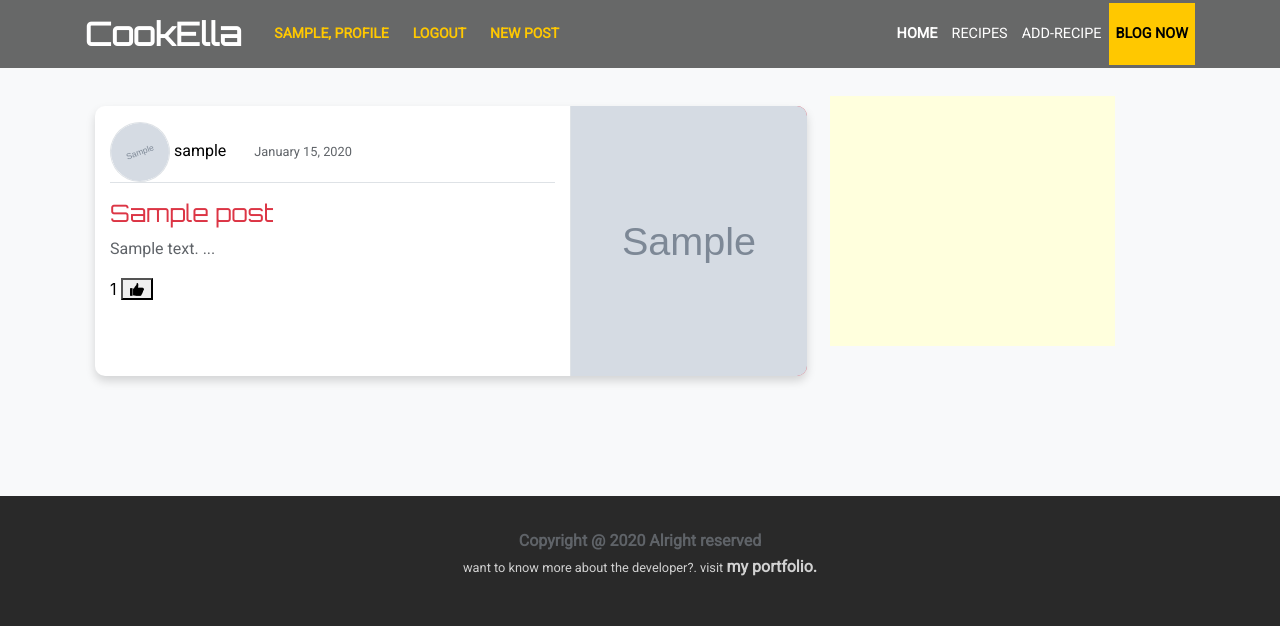
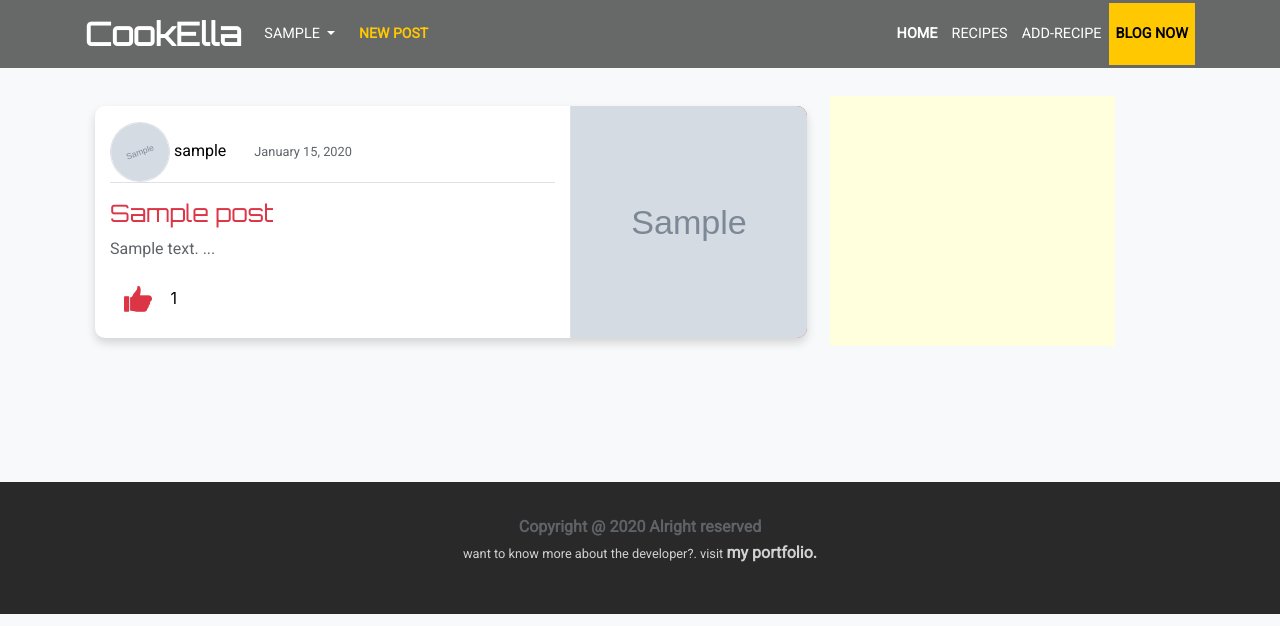
Before and after one commit to ndmichael/Social-Recipe-WebApp, a Django app: page /blog/ in a window 1280 px wide. Shown: the top 626 px of the page. Run offline with Django 3.2, Linux system fonts and the light colour scheme; a user stored in the database is signed in; tables that the repository leaves empty hold one stand-in row (values such as "Sample post"); grey boxes marked "Sample" are stand-in pictures; some libraries are stand-ins or nearby versions.

Commit message:
Fix liked button using ajax calls

```diff
--- a/blog/models.py
+++ b/blog/models.py
@@ -20,10 +20,12 @@ class Post(models.Model):
     date_published = models.DateTimeField(default=timezone.now)
     author = models.ForeignKey(User, on_delete=models.CASCADE)
     status = models.CharField(max_length=15, choices=STATUS_POST, default='published')
-    likes = models.ManyToManyField(User, default=None, related_name='user_like', blank=True)
+    likes = models.ManyToManyField(User,related_name='user_like', null=True, )
     like_count = models.BigIntegerField(default="0")
+    like_state = models.BooleanField(help_text="this set flag when page refreshes even after updating likes with json request")
     slug = models.SlugField(max_length=150,)
     image = models.ImageField(upload_to='post_images/%Y/%m/%d', default="",  blank=True, null=True)
+
 
     def __str__(self):
         return f"{self.title}"
--- a/blog/static/blog/css/blog.css
+++ b/blog/static/blog/css/blog.css
@@ -6,6 +6,10 @@
 	margin: 6em auto;
 }
 
+/* #like_button {
+	transform: translate(0, 30px);
+} */
+
 .general-style{
 	background-color: #fff;
 	border-radius: 10px;
@@ -13,7 +17,7 @@
 	color: black;
 	box-shadow: 0 5px 10px 0 rgba(0, 0, 0, .15);
 	transition: box-shadow .5s;
-	height: 270px;
+	max-height: 270px;
 	margin: 10px;
 }
 
@@ -51,7 +55,7 @@
 .general-style .product-img{
 	width:100%;
 	height: 100%;
-	max-height: 100%;
+	/* max-height: 100%; */
 	object-fit: cover;
 	object-position: center;
 }
--- a/blog/templates/blog/home.html
+++ b/blog/templates/blog/home.html
@@ -10,10 +10,11 @@
 
         <div class="col-12  col-md-12 col-lg-8">
             {% for post in posts %}
-            <div class="row general-style mr-md-2 mb-4" >
+            <div class="row general-style mr-md-2 mb-5">
                 <div class="col-sm-8 col-md-8 my-3">
                     <p class="border-bottom">
-                        <img src="{{ post.author.profile.photo_url }}" class="img-fluid img-thumbnail p-0 profile-pic" alt="..." />
+                        <img src="{{ post.author.profile.photo_url }}" class="img-fluid img-thumbnail p-0 profile-pic"
+                            alt="..." />
                         <a href="{% url 'profile' post.author.username %}" class="mr-4">
                             <span>
                                 {{ post.author }}
@@ -29,20 +30,15 @@
                     <p>
                         {{ post.content|truncatechars:100 }} ...
                     </p>
-                    <div>
-                        <span id="like_count{{ post.pk}}" class="like_count">{{post.like_count}}</span>
-                        <button type="submit" name="post_id" id="{{ post.pk }}"  value="{{ post.pk }}"
-                            class="icofont icofont-thumbs-up icofont-1x like_btn">
-                        </button>
-                        <!-- <button type="submit" name="post_id" id="{{ post.pk }}" value="{{ post.pk }}"
-                            class="icofont icofont-thumbs-up icofont-2x unliked_btn like">
-                            <small id="" class="text-muted total">{{ post.num_likes }}</small>
-                        </button> -->
+                    <div id="like_button">
+                        {% include "blog/likebutton.html" %}
                     </div>
                 </div>
-                <div class="col-12 col-sm-4 col-md-4 order-first order-sm-last border-left" style="background-color: #dc3545; padding: 0";>
+
+                <div class="col-12 col-sm-4 col-md-4 order-first order-sm-last border-left"
+                    style="background-color: #dc3545; padding: 0" ;>
                     {% if post.image %}
-                        <img src="{{post.image.url}}" class="img-fluid product-img"  alt="{{post.title}}">
+                    <img src="{{post.image.url}}" class="img-fluid product-img" alt="{{post.title}}">
                     {% endif %}
                 </div>
             </div>
--- /dev/null
+++ b/blog/templates/blog/likebutton.html
@@ -0,0 +1,10 @@
+{% if post.like_state %}
+    <button type="submit" name="post_id" id="{{ post.pk }}" value="{{ post.pk }}" class="btn border-0 like_btn text-danger">
+        <i id="icons" class="icofont icofont-thumbs-up icofont-2x"></i>
+    </button>
+{% else %}
+    <button type="submit" name="post_id" id="{{ post.pk }}" value="{{ post.pk }}" class="btn border-0 like_btn">
+        <i id="icons" class="icofont icofont-thumbs-up icofont-2x"></i>
+    </button>
+{% endif %}
+<span id="like_count{{ post.pk}}" class="like_count mt-2">{{post.like_count}}</span>
--- a/blog/views.py
+++ b/blog/views.py
@@ -81,19 +81,24 @@ def post_like(request):
     # if request.method == 'POST' and request.is_ajax():
     if request.POST.get('action') == 'post':
         result = ''
+        flag = None
         postid = int(request.POST.get('post_id'))
         post_obj = get_object_or_404(Post, id=postid)
 
         if post_obj.likes.filter(id=request.user.id).exists():
             post_obj.likes.remove(request.user)
             post_obj.like_count -= 1
+            post_obj.like_state = False
             result = post_obj.like_count
             post_obj.save()
+            flag = False
         else:
             post_obj.likes.add(request.user)
             post_obj.like_count += 1
+            post_obj.like_state = True
             result = post_obj.like_count
             post_obj.save()
+            flag = True
 
-        return JsonResponse({'result': post_obj.like_count,})
+        return JsonResponse({'result': post_obj.like_count, 'flag': flag,})
     return HttpResponse("Error access denied")
--- a/cookella/static/cookella/css/cook.css
+++ b/cookella/static/cookella/css/cook.css
@@ -1,3 +1,8 @@
+*:focus {
+    outline: none !important;
+    box-shadow: none !important;
+}
+
 body {
     background-color: #f8f9fa;
 }
@@ -426,19 +431,6 @@ span {
 
 /*For the like and unlike button in django css */
 
-.liked_btn {
-    background-color: transparent !important;
-    color: #05ABE7;
-    border-color: transparent !important;
-    -webkit-text-stroke: 1px rgba(255, 255, 255, 0.8);
-}
-
-.unliked_btn {
-    background-color: transparent !important;
-    -webkit-text-stroke: 1px rgb(0, 0, 0);
-    color: #FFFFFF;
-    border-color: transparent !important;
-}
 
 .msg-btn {
     -webkit-text-stroke: 1px rgba(255, 255, 255, 0.8);
--- a/cookella/templates/base.html
+++ b/cookella/templates/base.html
@@ -6,7 +6,7 @@
     <meta charset="UTF-8">
     <meta name="viewport" content="width=device-width, initial-scale=1.0" content="autoRotate: disabled">
     {% if title %}
-        <title>cookella-{{ title }}</title>
+    <title>cookella-{{ title }}</title>
     {% else %}
     <title>Cookella</title>
     {% endif %}
@@ -20,6 +20,7 @@
     <link rel="stylesheet" href="{% static 'blog/css/blog.css' %}" />
     <link rel="stylesheet" href="{% static 'flags/sprite-hq.css' %}">
     <link rel="stylesheet" href="{% static 'flags/sprite.css' %}">
+
     <style>
         @import url('https://fonts.googleapis.com/css2?family=Bungee&family=Orbitron&family=Roboto&family=Ubuntu+Condensed&display=swap');
     </style>
@@ -29,7 +30,8 @@
 <body>
     <!-- facebook fdk -->
     <div id="fb-root"></div>
-    <script async defer crossorigin="anonymous" src="https://connect.facebook.net/en_US/sdk.js#xfbml=1&version=v7.0&appId=543675512490996"></script>
+    <script async defer crossorigin="anonymous"
+        src="https://connect.facebook.net/en_US/sdk.js#xfbml=1&version=v7.0&appId=543675512490996"></script>
     <nav class="navbar navbar-expand-lg navbar-light fixed-top">
         <div class="container">
             <a class="navbar-brand" href="{% url 'cookella-index' %}">CookElla</a>
@@ -37,26 +39,36 @@
                 <span class="navbar-toggler-icon"></span>
             </button> -->
 
-            <button class="navbar-toggler" type="button" data-toggle="collapse" data-target="#navbarSupportedContent" aria-controls="navbarSupportedContent" aria-expanded="false" aria-label="Toggle navigation">
-                <span class="" role="button" ><i class="fa fa-bars fa-2x" aria-hidden="true" style="color:#e6e6ff"></i></span>
+            <button class="navbar-toggler" type="button" data-toggle="collapse" data-target="#navbarSupportedContent"
+                aria-controls="navbarSupportedContent" aria-expanded="false" aria-label="Toggle navigation">
+                <span class="" role="button"><i class="fa fa-bars fa-2x" aria-hidden="true"
+                        style="color:#e6e6ff"></i></span>
             </button>
 
             <div class="collapse navbar-collapse" id="navbarSupportedContent">
                 <ul class="navbar-nav mr-auto">
                     {% if user.is_authenticated %}
-                    <li class="nav-item nav-auth">
-                        <a class="nav-link nav-auth" href="{% url 'profile' request.user.username %}">{{ request.user.username }}, Profile</a>
-                    </li>
-                    <li class="nav-item">
-                        <a class="nav-link nav-auth" href="{% url 'account_logout' %}">Logout </a>
-                    </li>
+                    <li class="nav-item dropdown nav-item nav-auth">
+                        <a class="nav-link dropdown-toggle" href="#" id="navbarDropdown" role="button" data-toggle="dropdown" aria-haspopup="true" aria-expanded="false">
+                            {{ request.user.username }}
+                        </a>
+                        <div class="dropdown-menu" aria-labelledby="navbarDropdown">
+                            <a class="dropdown-item" href="{% url 'profile' request.user.username %}">
+                                <p>Profile</p>
+                            </a>
+                          <div class="dropdown-divider"></div>
+                          <a class="dropdown-item" href="{% url 'account_logout' %}">Logout </a>
+                        </div>
+                      </li>
                     <li class="nav-item">
                         <a class="nav-link nav-auth" href="{% url 'create-post' %}">New Post</a>
                     </li>
                     {% else %}
-                    <li class="nav-item mt-2">
+                    <li class="nav-item">
                         <a class="nav-link" href="{% url 'account_login' %}">
+                            <button class="btn btn-light">
                                 LOGIN
+                            </button>
                         </a>
                     </li>
                     <li class="nav-item">
@@ -125,10 +137,11 @@
 
     <!-- Latest compiled JavaScript -->
     <script src="{% static "cookella/js/bootstrap.min.js " %}"></script>
+    <script type="text/javascript" src="{% static "cookella/css/iconate-master/dist/iconate.min.js" %}"></script>
 
     <script>
-        $(document).ready(function() {
-            $(".like_btn").click(function(event) {
+        $(document).ready(function () {
+            $(".like_btn").click(function (event) {
                 event.preventDefault()
                 var ansid = $(this).attr('id');
                 console.log(ansid)
@@ -136,16 +149,23 @@
                     url: '{% url "like-post" %}',
                     type: 'POST',
                     data: {
-                        'post_id': $('#'+ansid).val(),
+                        'post_id': $('#' + ansid).val(),
                         'csrfmiddlewaretoken': "{{ csrf_token }}",
                         'action': 'post'
                     },
-                    success: function(response) {
+                    success: function (response) {
                         // document.getElementById("like_count").innerHTML = response['result']
-                        $('#like_count'+ansid).html(response['result']);
-                        console.log($('#like_count'+ansid))
+                        $('#like_count' + ansid).html(response['result']);
+                        // console.log(response['stated'])
+                        if (response['flag']){
+                            $('#' + ansid).addClass('text-danger');
+                        }else{
+                            $('#' + ansid).removeClass('text-danger');
+                        }
+
+                        console.log($('#like_count' + ansid))
                     },
-                    error: function(rs, e) {
+                    error: function (rs, e) {
                         console.log(rs.response)
                     }
                 });
@@ -180,7 +200,7 @@
 
 
     <script>
-        $(window).scroll(function() {
+        $(window).scroll(function () {
             $('nav').toggleClass('scrolled', $(this).scrollTop() > 30);
         });
     </script>
```
Also changed, not shown: blog/migrations/0004_post_like_state.py (added), blog/migrations/0005_auto_20201107_0001.py (added).
